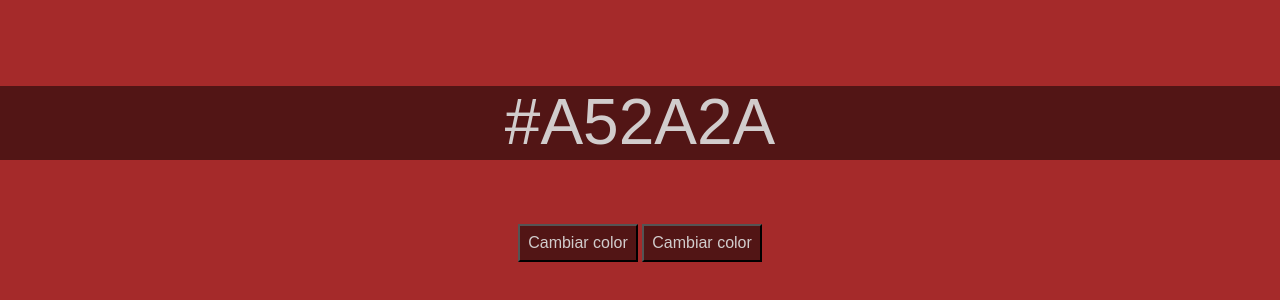
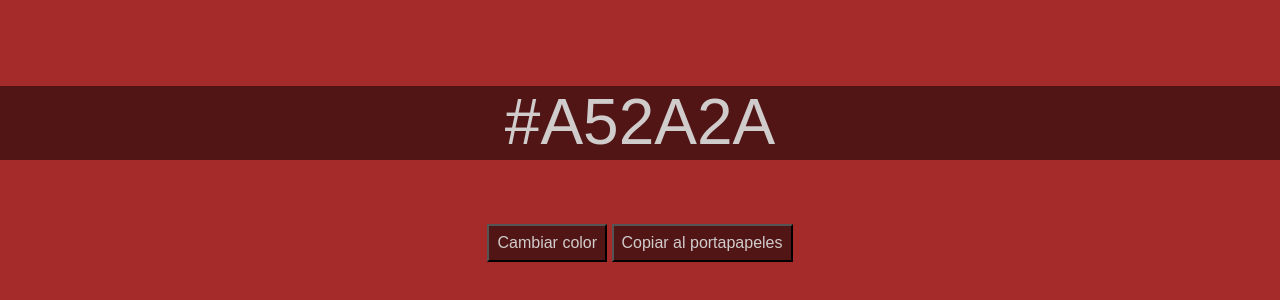
Before and after one commit to ScabiniMelina/RandomColors.github.io, a plain HTML site: page index.html in a window 1280 px wide. Shown: the part 226-526 px from the top of the page. Drawn offline with Linux system fonts and the light colour scheme.

Commit message:
Modificacion en el boton

```diff
--- a/index.html
+++ b/index.html
@@ -13,7 +13,7 @@
         <p class="color__text" id="textColor">#A52A2A</p>
         <div class="color__containerBtn">
          <button class="color__btn"id="changeColor">Cambiar color</button>
-         <button class="color__btn"id="copyColor">Cambiar color</button>
+         <button class="color__btn"id="copyColor">Copiar al portapapeles</button>
         </div>
     </div>
     <script src="main.js"></script>
```
